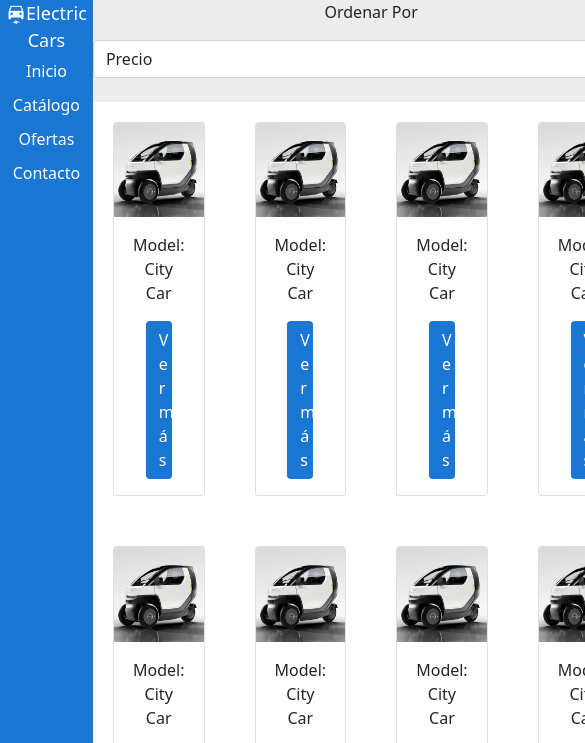
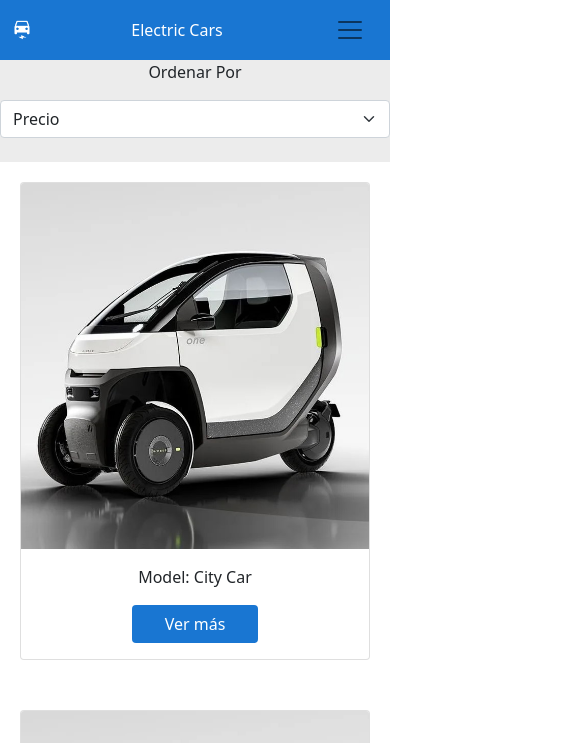
Before and after one commit to JOvandoLeiva/dl_mediaqueries, a plain HTML site: page index.html in a window 390 px wide. Shown: the top 743 px of the page, 585 px wide, since content can reach past the window. Drawn offline with nearby package versions, Linux system fonts and the light colour scheme.

Commit message:
vista mobile

```diff
--- a/assets/css/style.css
+++ b/assets/css/style.css
@@ -112,6 +112,13 @@ padding: 0;
 
     background-color: #1976d2;
 } */
+.navbar{
+    grid-area: navbar;
+    background-color: #1976d2;
+    min-height: 60px;
+    color: white;
+
+}
 
 .sidebar{
     grid-area: sidebar;
@@ -171,6 +178,7 @@ padding: 0;
     /* grid-gap: 5px; */
 }
 
+
 .paginas{
     grid-area: paginas;
 }
@@ -178,7 +186,42 @@ padding: 0;
 
     border: 1px solid black;
 } */
-@media(min-width: 576){
+@media(min-width: 576px){
+    .grid-container{
+        height: 100vh;
+        display: grid;
+        grid-template-rows: auto auto 1fr auto;
+        grid-template-areas:
+        'sidebar sidebar main main main'
+        'sidebarF sidebarF main main main'
+        ;
 
+    }
+
+    .navbar{
+        display: none;
+    }
 
 }
+
+@media(max-width: 575px){
+
+    .sidebar{
+        display: none;
+    }
+    .grid-container{
+        display: grid;
+        grid-template-rows: 1fr;
+        grid-template-areas:
+        'navbar'
+        'main'
+        'sidebarF';
+
+    }
+
+    .grilla{
+        display: grid;
+        grid-template-columns: 1fr;
+        grid-gap: 10px;
+    }
+}
--- a/index.html
+++ b/index.html
@@ -12,10 +12,10 @@
 <body>
     <div class="grid-container">
 
-        <!-- <nav class="navbar navbar-light bg-light fixed-top">
+        <nav class="navbar">
             <div class="container-fluid">
-              <a class="navbar-brand" href="#">Offcanvas navbar</a>
-              <button class="navbar-toggler" type="button" data-bs-toggle="offcanvas" data-bs-target="#offcanvasNavbar" aria-controls="offcanvasNavbar">
+              <img class="icono" src="./assets/img/car-electric.png">Electric Cars
+              <button class="navbar-toggler navbar-light" type="button" data-bs-toggle="offcanvas" data-bs-target="#offcanvasNavbar" aria-controls="offcanvasNavbar">
                 <span class="navbar-toggler-icon"></span>
               </button>
               <div class="offcanvas offcanvas-end" tabindex="-1" id="offcanvasNavbar" aria-labelledby="offcanvasNavbarLabel">
@@ -31,28 +31,12 @@
                     <li class="nav-item">
                       <a class="nav-link" href="#">Link</a>
                     </li>
-                    <li class="nav-item dropdown">
-                      <a class="nav-link dropdown-toggle" href="#" id="offcanvasNavbarDropdown" role="button" data-bs-toggle="dropdown" aria-expanded="false">
-                        Dropdown
-                      </a>
-                      <ul class="dropdown-menu" aria-labelledby="offcanvasNavbarDropdown">
-                        <li><a class="dropdown-item" href="#">Action</a></li>
-                        <li><a class="dropdown-item" href="#">Another action</a></li>
-                        <li>
-                          <hr class="dropdown-divider">
-                        </li>
-                        <li><a class="dropdown-item" href="#">Something else here</a></li>
-                      </ul>
-                    </li>
                   </ul>
-                  <form class="d-flex">
-                    <input class="form-control me-2" type="search" placeholder="Search" aria-label="Search">
-                    <button class="btn btn-outline-success" type="submit">Search</button>
-                  </form>
+
                 </div>
               </div>
             </div>
-          </nav> -->
+          </nav>
 
              <div class="sidebar">
                 <ul>
```
